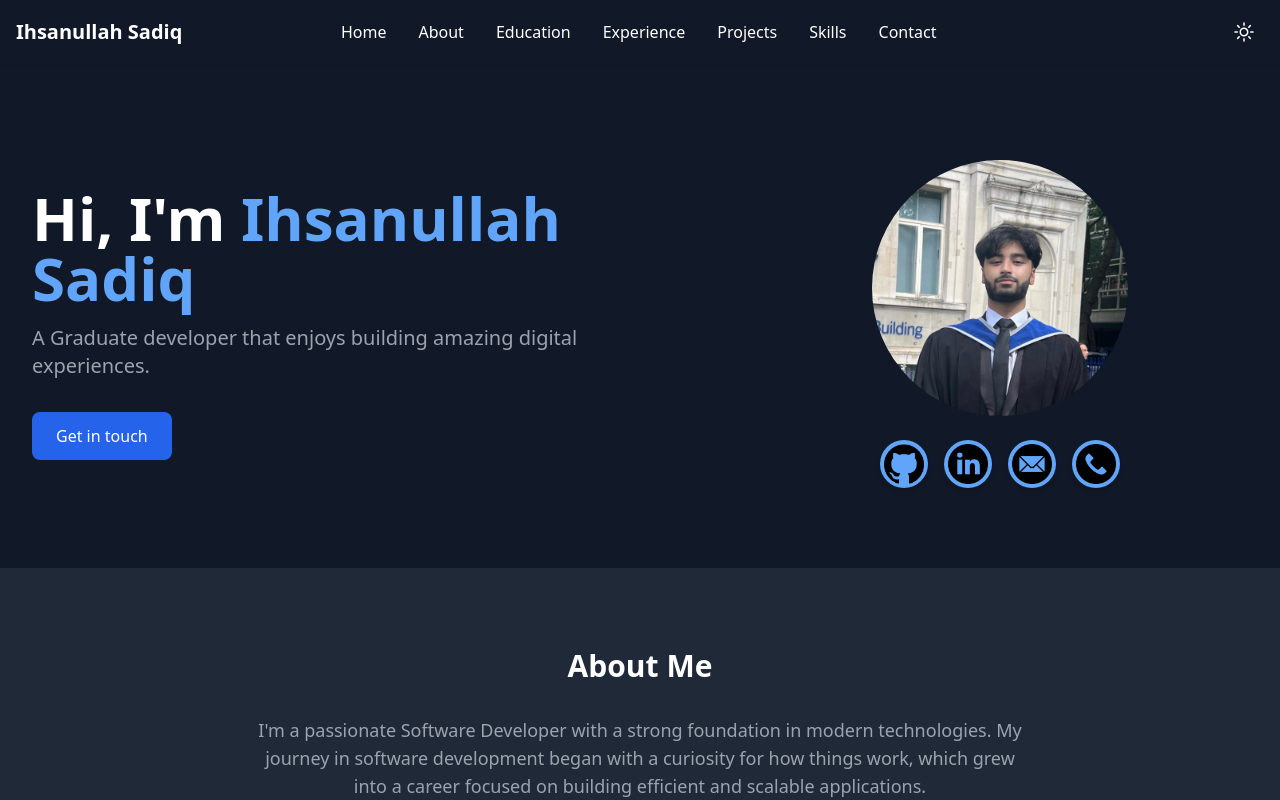
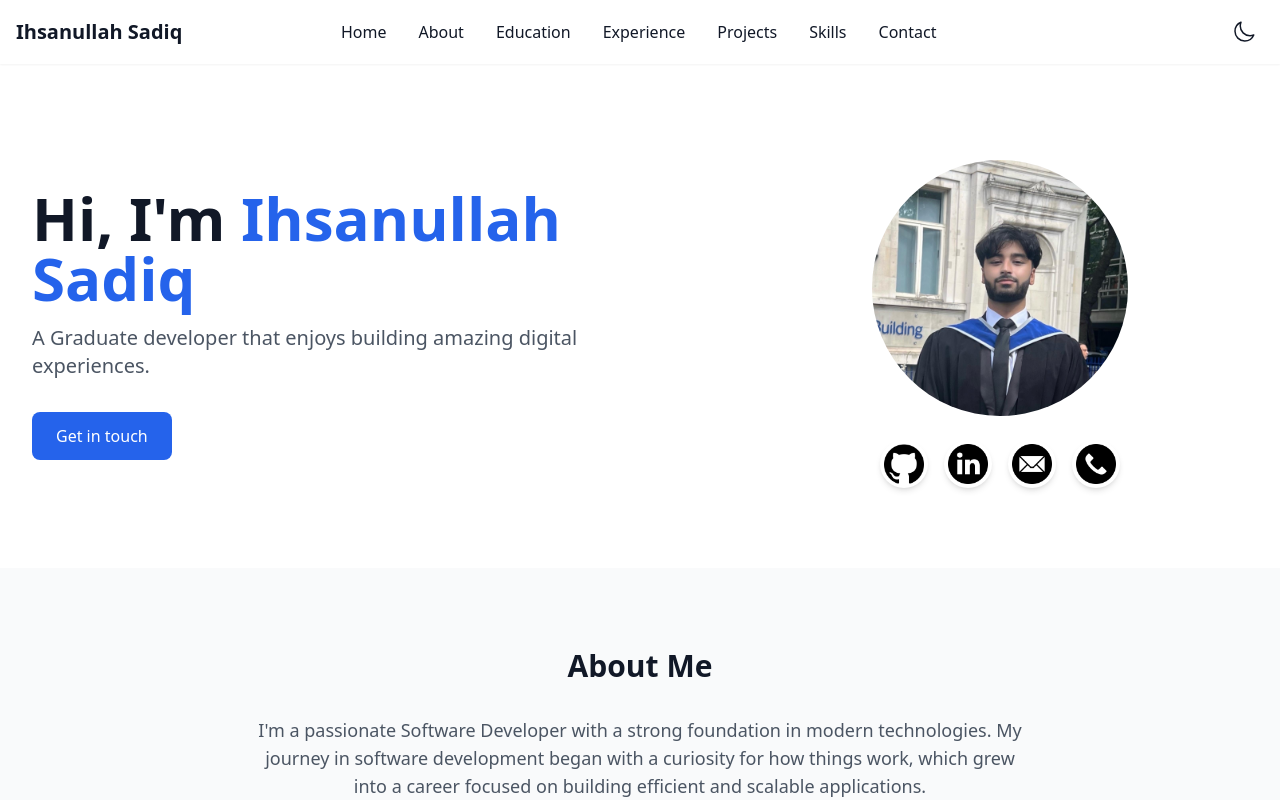
Before and after one commit to 1hsanullah/Portfolio, a React (Vite) app: page / in a window 1280 px wide. Shown: the top 800 px of the page. Built offline with nearby package versions, Linux system fonts and the light colour scheme.

Commit message:
Add persistent theme storage using localStorage

```diff
--- a/src/components/Navbar.jsx
+++ b/src/components/Navbar.jsx
@@ -3,16 +3,35 @@ import { SunIcon, MoonIcon, Bars3Icon, XMarkIcon } from '@heroicons/react/24/out
 import { motion, AnimatePresence } from 'framer-motion';
 
 const Navbar = () => {
-  const [darkMode, setDarkMode] = useState(true);
+  // Initialize state from localStorage or use system preference as fallback
+  const [darkMode, setDarkMode] = useState(() => {
+    // Check if we have a saved preference
+    const savedMode = localStorage.getItem('darkMode');
+
+    if (savedMode !== null) {
+      return savedMode === 'true';
+    } else {
+      // Use system preference as fallback
+      return window.matchMedia('(prefers-color-scheme: dark)').matches;
+    }
+  });
+
   const [isMenuOpen, setIsMenuOpen] = useState(false);
 
+  // Apply the theme when component mounts and when darkMode changes
   useEffect(() => {
-    document.documentElement.classList.add('dark');
-  }, []);
+    if (darkMode) {
+      document.documentElement.classList.add('dark');
+    } else {
+      document.documentElement.classList.remove('dark');
+    }
+
+    // Save preference to localStorage
+    localStorage.setItem('darkMode', darkMode.toString());
+  }, [darkMode]);
 
   const toggleDarkMode = () => {
     setDarkMode(!darkMode);
-    document.documentElement.classList.toggle('dark');
   };
 
   const menuItems = [
@@ -52,6 +71,7 @@ const Navbar = () => {
             <button
               onClick={toggleDarkMode}
               className="p-2 rounded-lg hover:bg-gray-100 dark:hover:bg-gray-800"
+              aria-label={darkMode ? "Switch to light mode" : "Switch to dark mode"}
             >
               {darkMode ? (
                 <SunIcon className="h-6 w-6" />
@@ -63,6 +83,7 @@ const Navbar = () => {
             <button
               onClick={() => setIsMenuOpen(!isMenuOpen)}
               className="md:hidden p-2 rounded-lg hover:bg-gray-100 dark:hover:bg-gray-800"
+              aria-label={isMenuOpen ? "Close menu" : "Open menu"}
             >
               {isMenuOpen ? (
                 <XMarkIcon className="h-6 w-6" />
```
